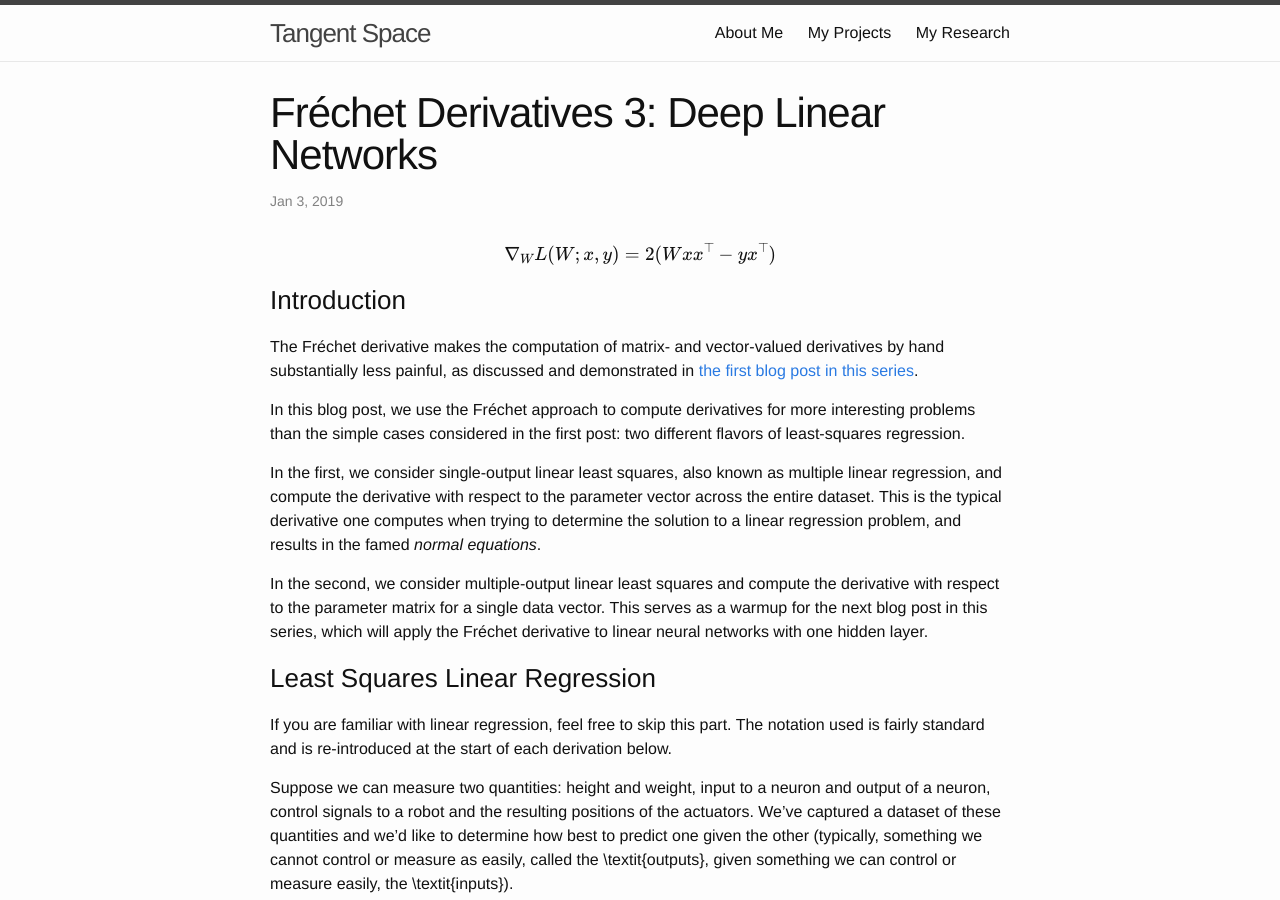
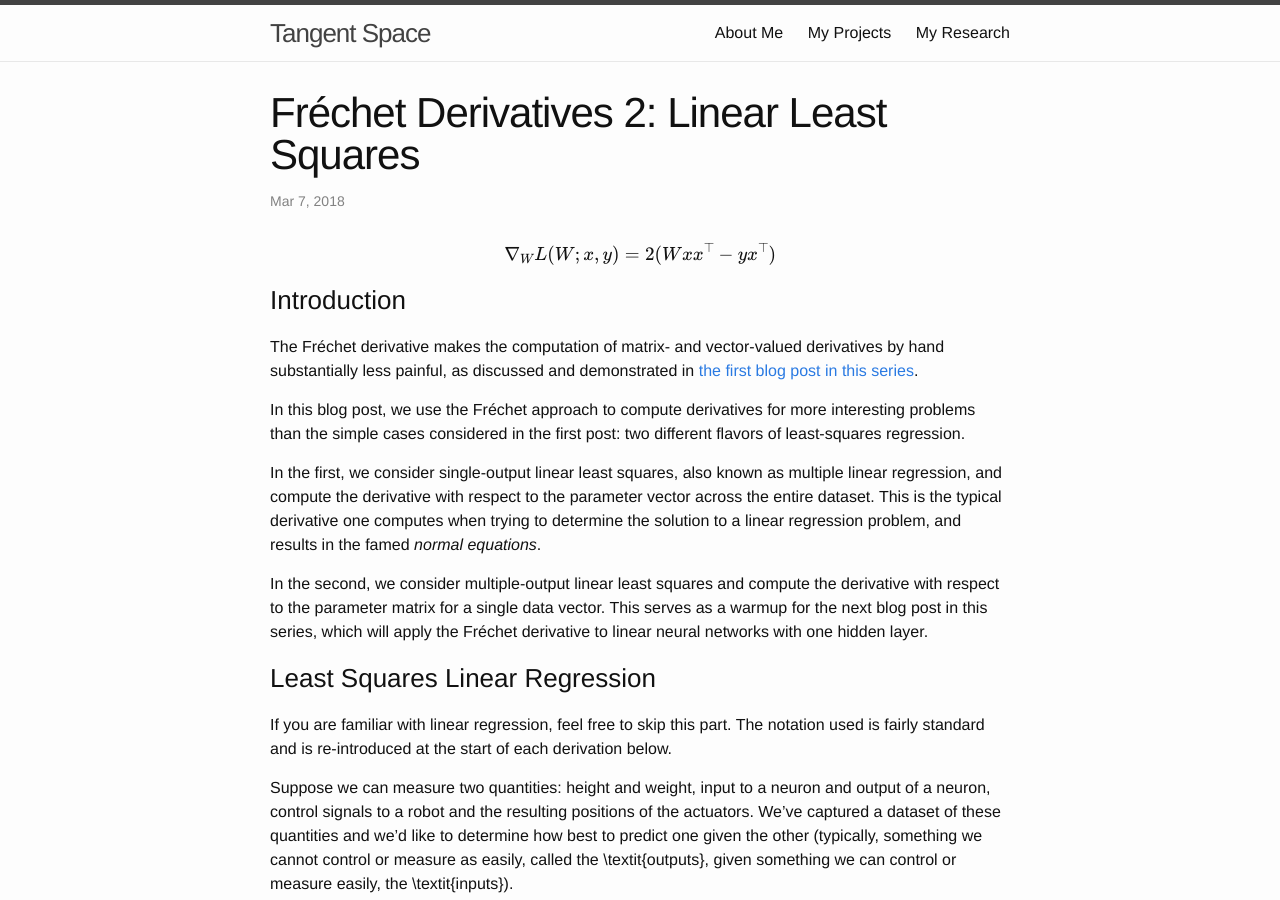
Before and after one commit to charlesfrye/charlesfrye.github.io, a Jekyll site: the page built from _posts/2018-03-07-frechet-least-squares.markdown, in a window 1280 px wide and 900 px high. Built offline with Jekyll 4.4.1, drawn with Linux system fonts in a browser that asks for light colours; formulas are drawn with MathJax 3.

Commit message:
fixes incorrect date in header of frechet post #2

```diff
--- a/_posts/2018-03-07-frechet-least-squares.markdown
+++ b/_posts/2018-03-07-frechet-least-squares.markdown
@@ -1,7 +1,7 @@
 ---
 layout: post
-title:	"Fréchet Derivatives 3: Deep Linear Networks"
-date:	2019-01-03
+title:	"Fréchet Derivatives 2: Linear Least Squares"
+date:	2018-03-07
 category: math
 ---
 
```
